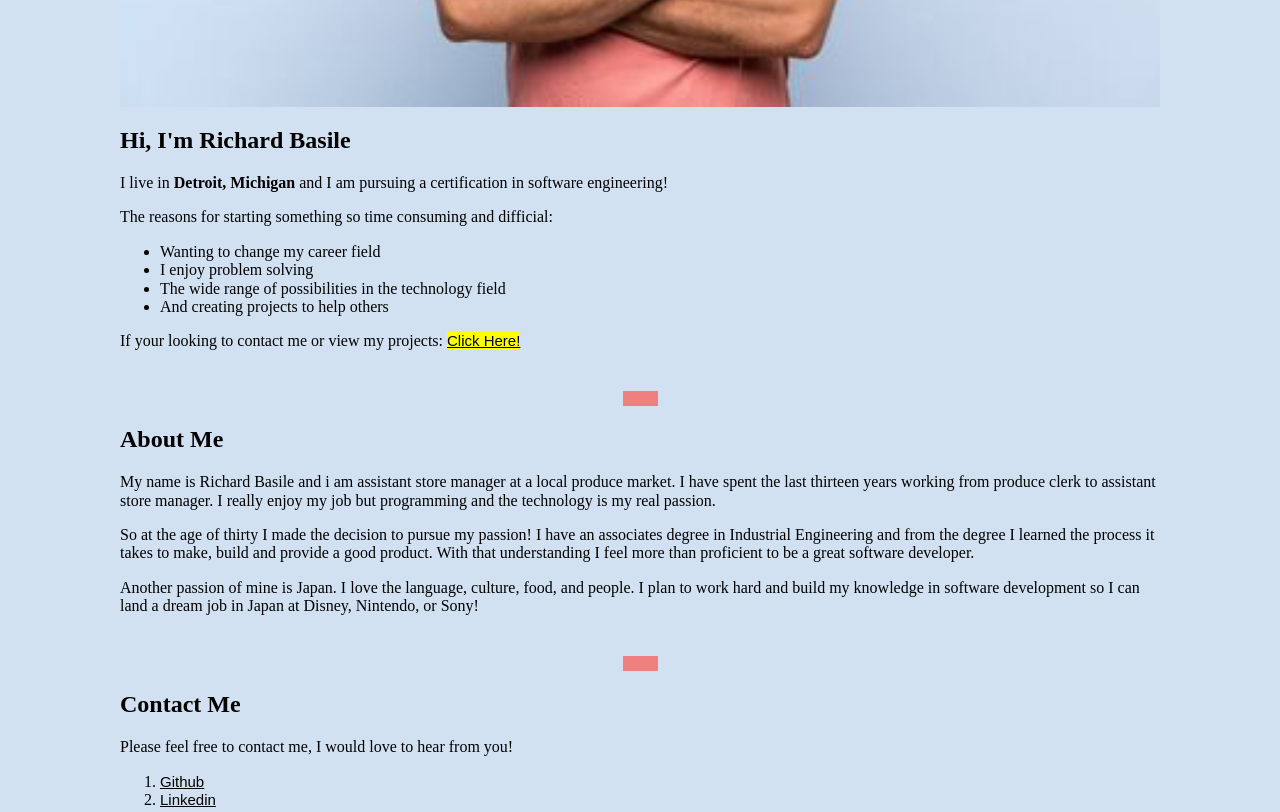
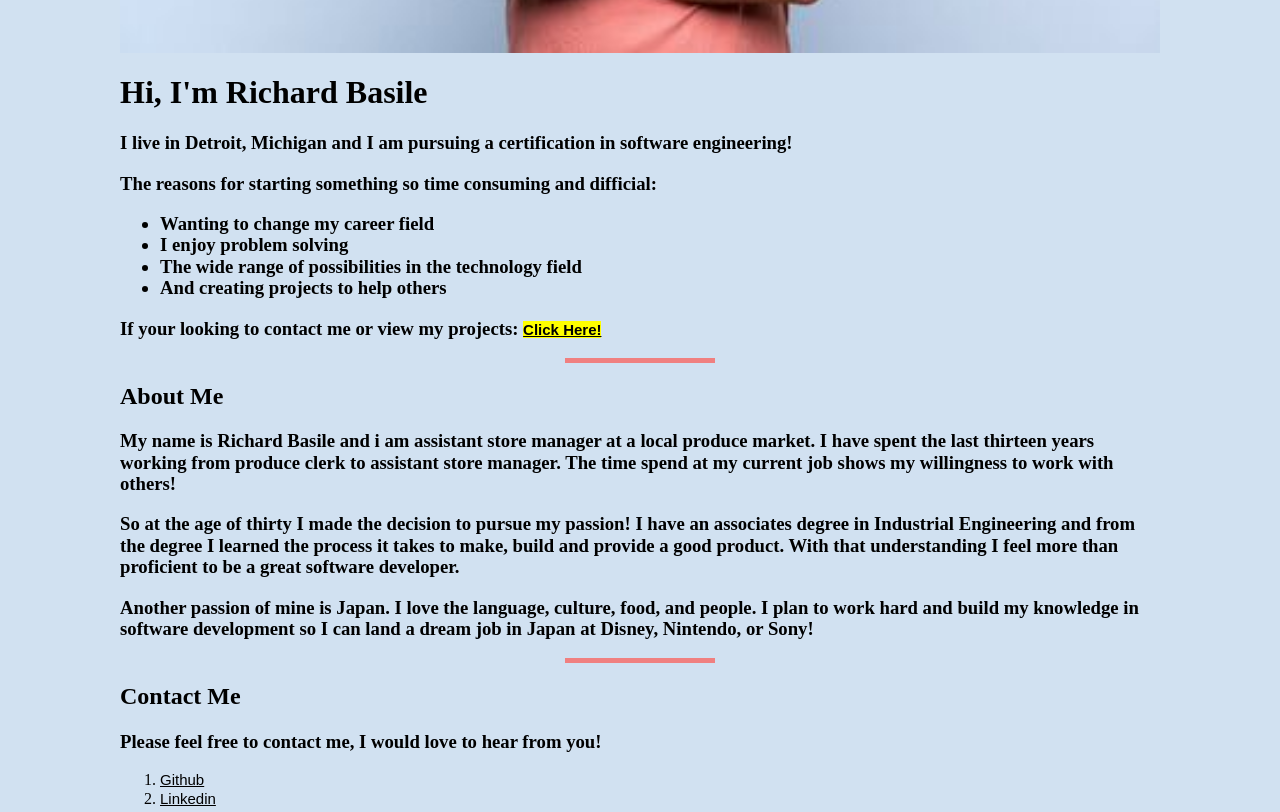
Before and after one commit to RPbasile/StarterWeb, a plain HTML site: page index.html in a window 1280 px wide. Shown: the part 800-1612 px from the top of the page. Drawn offline with nearby package versions, Linux system fonts and the light colour scheme; a script that the page names is missing.

Commit message:
Updating HTML and CSS
Fixing bugs and errors

```diff
--- a/index.html
+++ b/index.html
@@ -29,8 +29,9 @@
         <!--SourceForProfilePicture-->
         <img class="center" src="Images/MAN.jpg" alt="ProfilePicture" />
         <header>
-	       <h2>Hi, I'm Richard Basile</h2>
+	       <h1>Hi, I'm Richard Basile</h1>
         </header>
+        <h3>
 	     <p>I live in <strong>Detroit, Michigan</strong> and I am pursuing a certification in software engineering!</p>
        <p>The reasons for starting something so time consuming and difficial:</p>
        <ul>
@@ -43,6 +44,7 @@
          <!--"ClickMe"JumpsTo#Contact-->
 	       <p>If your looking to contact me or view my projects: <a href="#contact"><mark>Click Here!</mark></a></p>
         </footer>
+         </h3>
       </section>
       <hr>
       <section>
@@ -50,11 +52,13 @@
           <!--AboutMe-->
 	       <h2 id="about">About Me</h2>
         </header>
-	       <p>My name is Richard Basile and i am assistant store manager at a local produce market. I have spent the last thirteen years working from produce clerk to assistant store manager. I really enjoy my job but programming and the technology is my real passion.</p>
+        <h3>
+	       <p>My name is Richard Basile and i am assistant store manager at a local produce market. I have spent the last thirteen years working from produce clerk to assistant store manager. The time spend at my current job shows my willingness to work with others!</p>
 
          <p>So at the age of thirty I made the decision to pursue my passion! I have an associates degree in Industrial Engineering and from the degree I learned the process it takes to make, build and provide a good product. With that understanding I feel more than proficient to be a great software developer.</p>
 
          <p>Another passion of mine is Japan. I love the language, culture, food, and people. I plan to work hard and build my knowledge in software development so I can land a dream job in Japan at Disney, Nintendo, or Sony!</p>
+         </h3>
         <footer>
           <!--EndOfAboutMe-->
 	       <p></p>
@@ -64,10 +68,12 @@
       <section>
         <!--ContactSection-->
         <h2 id="contact">Contact Me</h2>
+        <h3>
         <p>Please feel free to contact me, I would love to hear from you!</p>
+        </h3>
         <ol>
         <li> <a href="https://github.com/RPbasile">Github</a></li>
-        <li> <a href="https://www.linkedin.com">Linkedin</a></li>
+        <li> <a href="https://www.linkedin.com/in/richard-basile-112971203/">Linkedin</a></li>
         </ol>
         </section>
         <hr>
--- a/style.css
+++ b/style.css
@@ -4,6 +4,10 @@ body {
   margin-right: 120px;
   border-bottom: 5px;
 }
+
+/*
+.center us used to center header, footer, and image.
+*/
 
 .center {
   display: block;
@@ -19,6 +23,9 @@ a:link    { color:  black;  }
 a:visited { color:  lightcoral;   }
 a:hover   { color:  darkblue; }
 a:active  { color:  darkseagreen;  }
+/*
+.Top command is the settings for header and footer display.
+*/
 
 .Top  {
   margin-left: auto;
@@ -26,13 +33,16 @@ a:active  { color:  darkseagreen;  }
   background-color: white;
   margin-top: 10px;
 }
+/*
+I used a styled horizontal rule to seperate information
+*/
 
 hr {
-  width: 35px;
-  height: 15px;
+  width: 30px;
+  height: 5px;
   border: none;
   background: lightcoral;
   color: #000;
-  margin-top: 40px;
-  margin-bottom: 20px;
+  padding-left: 100px;
+  padding-right: 20px;
 }
```
